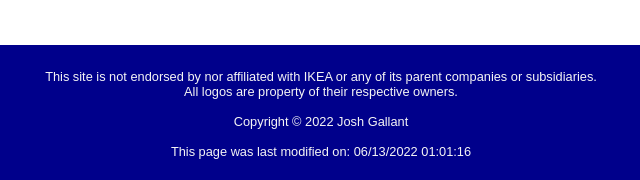
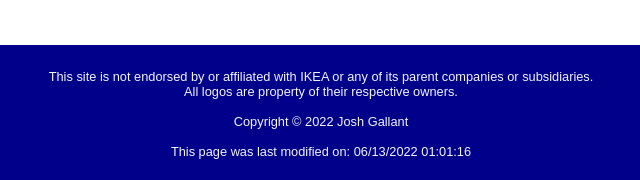
Before and after one commit to joshgallantt/Drawer-Liner, a plain HTML site: page index.html in a window 1280 px wide. Shown: the part 1341-1521 px from the top of the page, 319-959 px from the left. Drawn offline with nearby package versions, Linux system fonts and the light colour scheme.

Commit message:
Disclaimer Updated

```diff
--- a/index.html
+++ b/index.html
@@ -229,7 +229,7 @@
 
     <footer>
       <p id="footer-text">
-        This site is not endorsed by nor affiliated with IKEA or any of its
+        This site is not endorsed by or affiliated with IKEA or any of its
         parent companies or subsidiaries.<br />
         All logos are property of their respective owners. <br /><br />Copyright
         &copy; 2022 Josh Gallant<br /><br />
```
